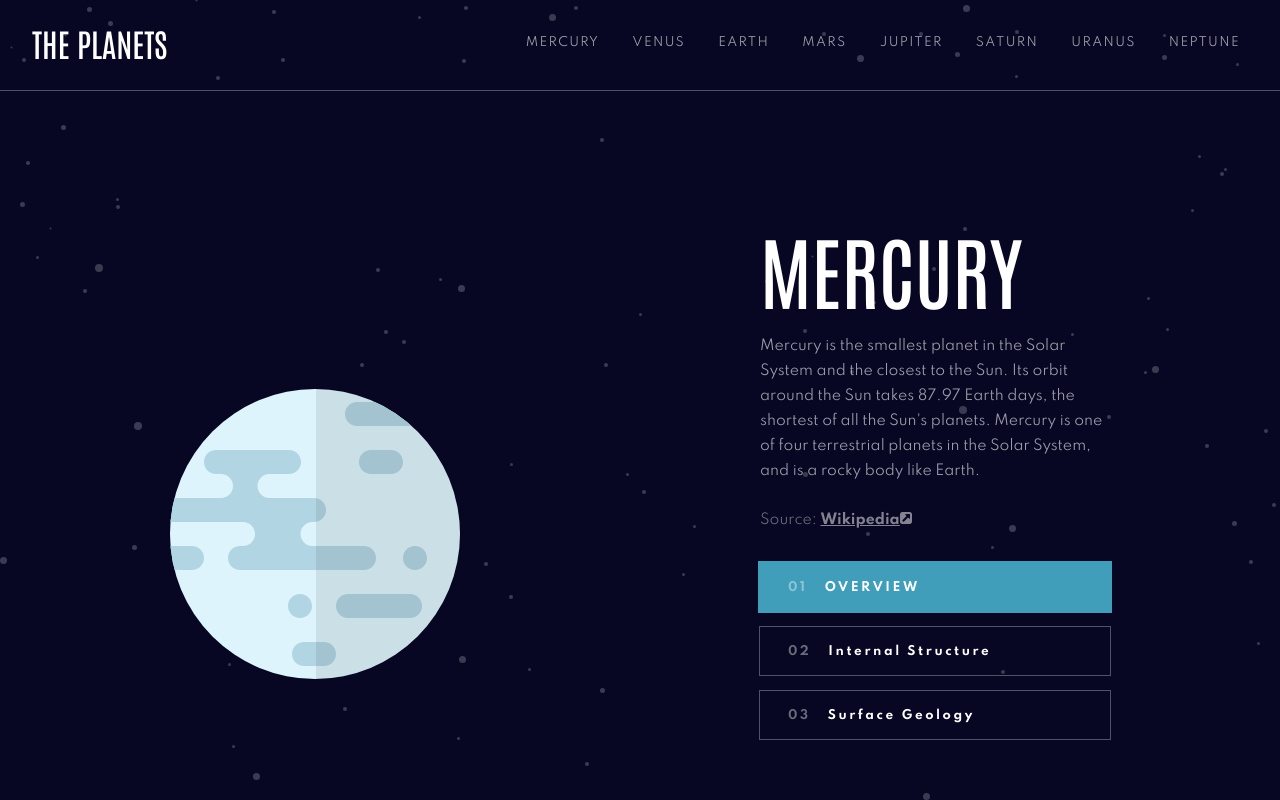
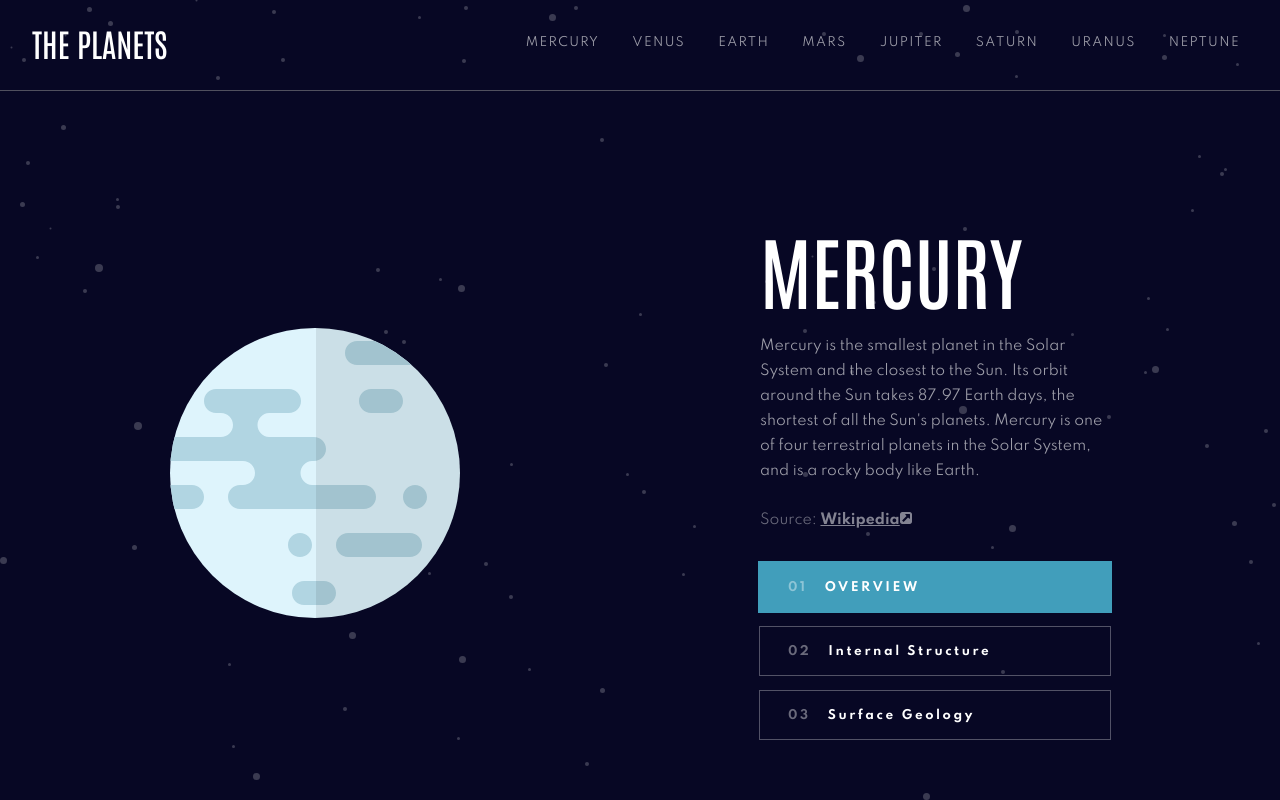
Before and after one commit to JohanMazzoleni/The-Solar-System, a Nuxt app: page / in a window 1280 px wide. Built offline with nearby package versions, Linux system fonts and the light colour scheme.

Commit message:
fix(front-end): adjust margin top

```diff
--- a/assets/css/main.scss
+++ b/assets/css/main.scss
@@ -175,14 +175,12 @@ h2 {
     }
 
     .image {
-        margin-top: 242px;
-
         @include tablet {
             margin-top: 146px;
         }
 
         @include desktop {
-            margin-top: 242px;
+            margin-top: 120px;
         }
 
         img {
```
